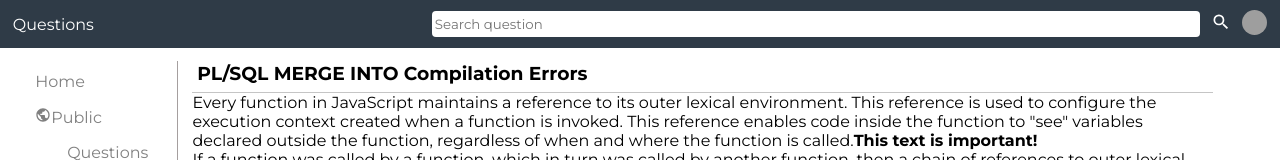
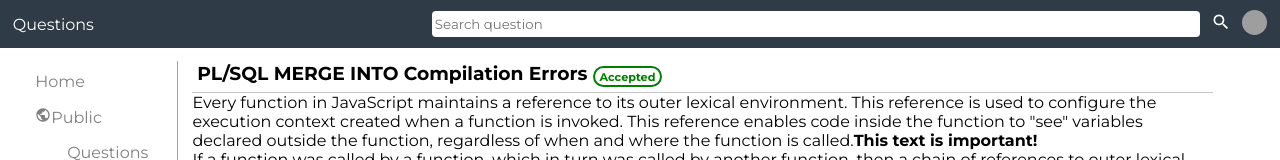
Before and after one commit to ruelngatia/jituStack, a React (Create React App) app: page /answers in a window 1280 px wide. Shown: the top 160 px of the page. Built offline with nearby package versions, Linux system fonts and the light colour scheme; grey boxes are pictures that could not be loaded.

Commit message:
apply the user interface

```diff
--- a/src/App.css
+++ b/src/App.css
@@ -1,3 +1,4 @@
+
 .contents{
     display: flex;
 }
--- a/src/Components/TinyMCE/TinyMCE.css
+++ b/src/Components/TinyMCE/TinyMCE.css
@@ -1,3 +1,4 @@
+
 .TinyMCE button{
     margin-top: 1rem;
     margin-right: .5rem;
--- a/src/Layout/AnsweCard/AnswerCard.css
+++ b/src/Layout/AnsweCard/AnswerCard.css
@@ -8,3 +8,11 @@
     padding-bottom: .4rem;
     border-bottom: 1px solid #C5C5C5;
 }
+
+.answer-card .question-title span{
+    font-size: .7rem;
+    padding: .1rem .3rem;
+    color: green;
+    border: 2px solid green;
+    border-radius: 1em;
+}
--- a/src/Layout/AnsweCard/AnswerCard.js
+++ b/src/Layout/AnsweCard/AnswerCard.js
@@ -10,7 +10,7 @@ export default function AnswerCard() {
   return (
     <div className='answer-card'>
         <div className='question-title'>
-            <h3>PL/SQL MERGE INTO Compilation Errors</h3>
+            <h3>PL/SQL MERGE INTO Compilation Errors <span>Accepted</span> </h3>
         </div>
         <div>
             <AnswerParagraph/>
--- a/src/Layout/Card/Card.js
+++ b/src/Layout/Card/Card.js
@@ -1,15 +1,19 @@
 import React from 'react'
+import { useNavigate } from 'react-router-dom'
 import QuestionDetails from '../../Components/QuestionDetails/QuestionDetails'
 import User from '../../Components/User/User'
 import LanguageList from '../LanguageList/LanguageList'
 import './Card.css'
 
 export default function Card() {
+
+  const navigator = useNavigate()
+
   return (
     <div className='card'>
         <div className='inner-card'>
             <User/>
-            <span className='question-title'>
+            <span className='question-title' onClick={()=>navigator('/answers')}>
                 How plave div in the middle css only
             </span>
             <p>
--- a/src/Layout/Nav/Nav.css
+++ b/src/Layout/Nav/Nav.css
@@ -4,7 +4,7 @@
    height: 3rem;
    background-color: #2F3B47;
    padding-inline: .8rem;
-   width: 100vw;
+
 }
 
 .nav .nav-ul{
--- a/src/Layout/Nav/Nav.js
+++ b/src/Layout/Nav/Nav.js
@@ -1,7 +1,7 @@
 import React, { useState } from 'react'
 import './Nav.css'
 import { MdMenu } from "react-icons/md";
-import { MdOutlineSearch } from "react-icons/md";
+import { MdOutlineSearch ,MdCancel} from "react-icons/md";
 import DropMenu from '../DropDownMenu/DropMenu';
 import LogoutMenu from '../../Components/LogoutMenu/LogoutMenu';
 
@@ -14,17 +14,20 @@ export default function Nav() {
   const[showDropMenu,setshowDropMenu] =useState({display:'none'})
   const[menuHidden,setmenuHidden] =useState(true)
 
+   const menuClickedhandler = () => {
+    sethidden(!hidden)
+    hidden?setshowMenu({display:''}):setshowMenu({display:'none'})
+  }
+
 
   return (
     <div className='nav'>
         <ul className='nav-ul'>
             <li className='nav-items'>
-                <MdMenu size={20}
-                    onClick={()=>{
-                        sethidden(!hidden)
-                        hidden?setshowMenu({display:''}):setshowMenu({display:'none'})
-                    }}
-                />
+                {hidden?<MdMenu size={24} onClick={menuClickedhandler}/>:<MdCancel size={24} color={'tomato'} onClick={menuClickedhandler}/>}
+
+
+
             </li>
             <li className='nav-items'>Questions</li>
             <li className='nav-items'><input type={'text'} placeholder={'Search question'}/></li>
--- a/src/Layout/SubNav/SubNav.css
+++ b/src/Layout/SubNav/SubNav.css
@@ -2,7 +2,6 @@
     border-top: 1px solid #172C41;
     background-color: #2F3B47;
     color: white;
-    width: 100vw;
     padding-block: .8rem;
     padding-inline-start: .3rem;
     font-size: .8rem;
```
